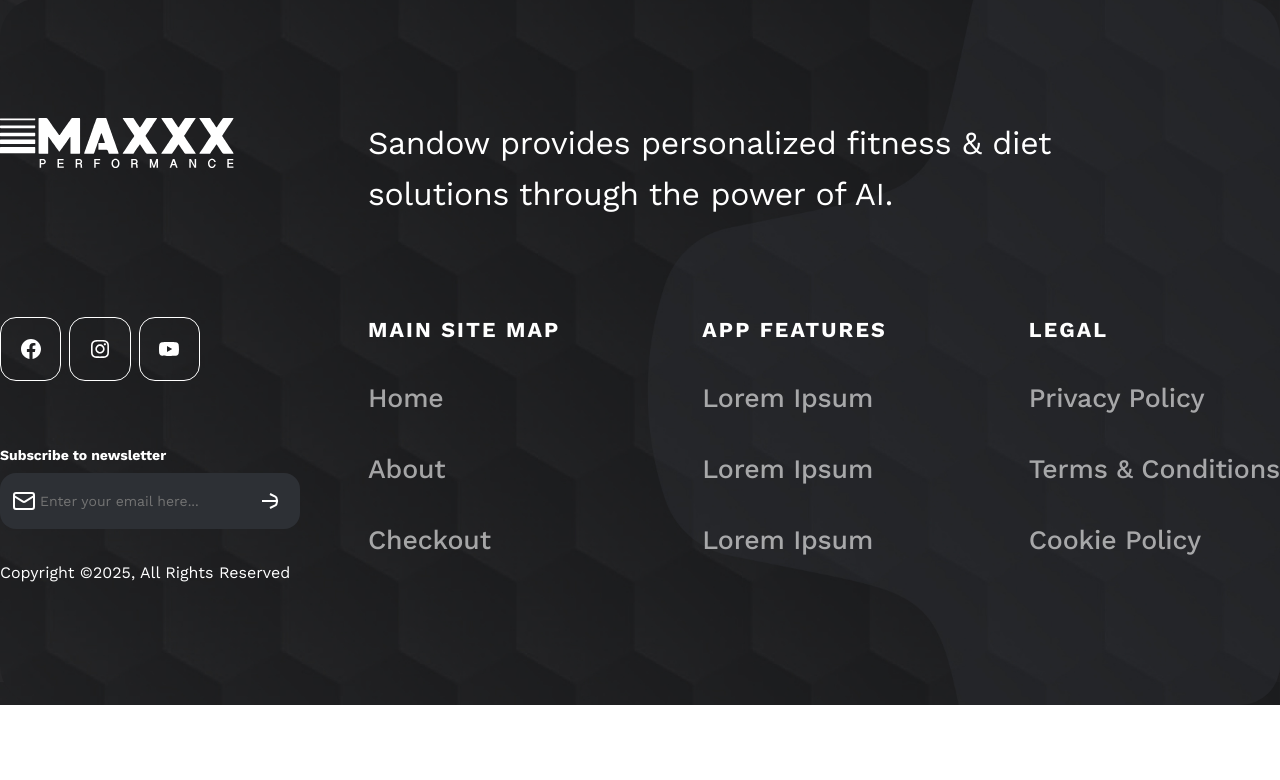
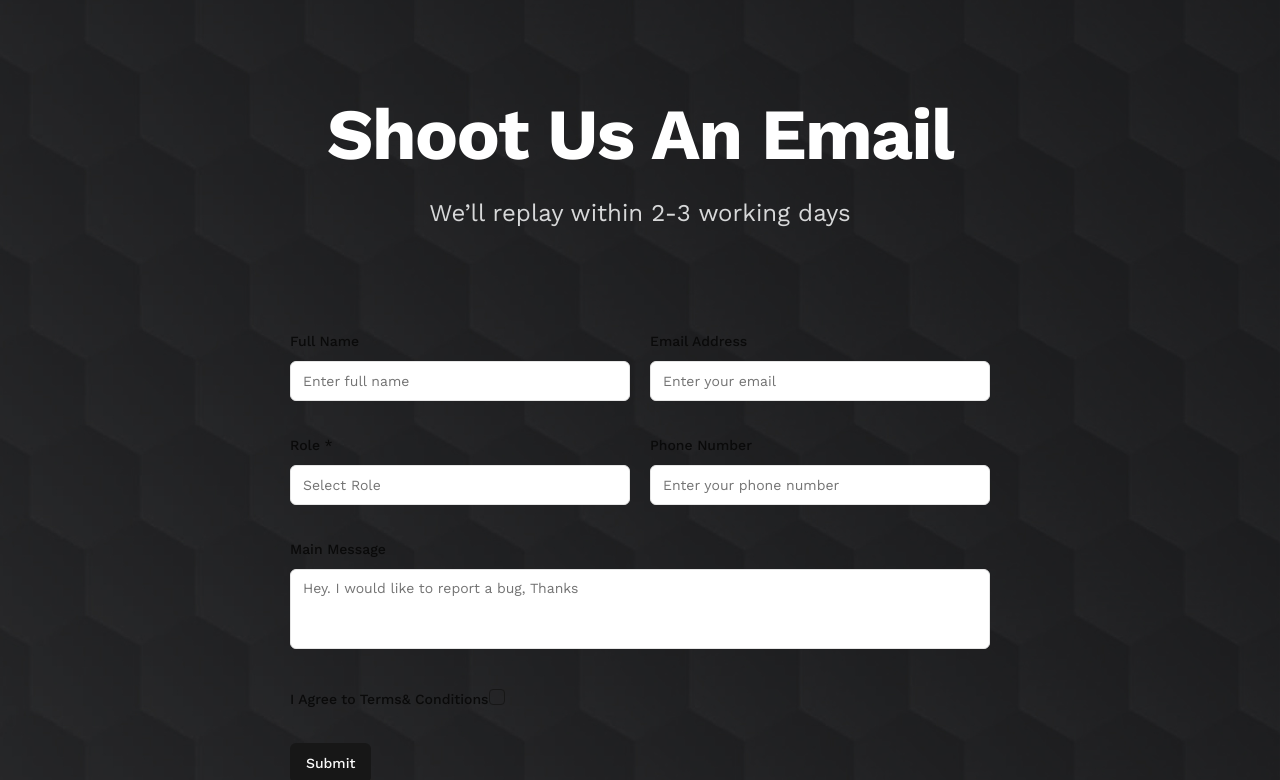
Before and after one commit to mickeyminion14/shadcn-ui, a Next.js app: page /contact-us in a window 1280 px wide. Shown: the part 1603-2383 px from the top of the page. Before the commit the page ends 2308 px from the top, so only its background shows below. Built offline with nearby package versions, Linux system fonts and the light colour scheme.

Commit message:
contact modules

```diff
--- a/app/(marketing)/_components/get-started/get-started.module.scss
+++ b/app/(marketing)/_components/get-started/get-started.module.scss
@@ -25,6 +25,8 @@
 
 .getStatedContentWrapper {
     width: 40%;
+    position: relative;
+    z-index: 1;
 }
 
 .getStatedInfoBlock {
@@ -62,6 +64,12 @@
             height: 64px;
             width: 194px;
 
+            &:hover {
+                svg path {
+                    fill: #2A2C74
+                }
+            }
+
             svg {
                 margin-right: 16px;
             }
--- a/app/(marketing)/contact-us/_components/contact-form/contact.module.scss
+++ b/app/(marketing)/contact-us/_components/contact-form/contact.module.scss
@@ -4,5 +4,43 @@
 
 .contactFormContainer {
     max-width: 700px;
-    margin: o auto;
+    margin: 0 auto;
 }
+
+.contactFormContainer {
+    .title {
+        color: #fff;
+        text-align: center;
+        font-family: "Work Sans", sans-serif;
+        font-size: 72px;
+        font-style: normal;
+        font-weight: 700;
+        line-height: 100%;
+        letter-spacing: -1.44px;
+    }
+
+    .description {
+        color: #D7D8D9;
+        text-align: center;
+        font-family: "Work Sans", sans-serif;
+        font-size: 24px;
+        font-style: normal;
+        font-weight: 400;
+        line-height: 160%;
+        margin-top: 24px;
+    }
+}
+
+.formWrapper {
+    margin-top: 96px;
+
+    .formGroup {
+        display: flex;
+        align-items: center;
+        gap: 20px;
+    }
+
+    .formField {
+        width: 100%;
+    }
+}
--- a/app/(marketing)/contact-us/_components/contact-form/index.tsx
+++ b/app/(marketing)/contact-us/_components/contact-form/index.tsx
@@ -1,9 +1,8 @@
-"use strict";
+"use client";
 import * as z from "zod";
 import { zodResolver } from "@hookform/resolvers/zod";
 import { useForm } from "react-hook-form";
 import { Button } from "@/components/ui/button";
-("use strict");
 import {
   Form,
   FormControl,
@@ -13,13 +12,29 @@ import {
   FormLabel,
   FormMessage,
 } from "@/components/ui/form";
+import { Checkbox } from "@/components/ui/checkbox";
+import { Textarea } from "@/components/ui/textarea";
 import { Input } from "@/components/ui/input";
 import styles from "./contact.module.scss";
 
 const formSchema = z.object({
-  username: z.string().min(2, {
-    message: "Username must be at least 2 characters.",
+  fullName: z.string().min(2, {
+    message: "Full name must be at least 2 characters.",
   }),
+
+  emailAddress: z
+    .string()
+    .nonempty("Email address is required")
+    .email({ message: "Email address be a valid email" }),
+
+  role: z.string({
+    required_error: "Please select an role.",
+  }),
+  phone: z.string().nonempty("Phone is required"),
+  message: z.string().min(2, {
+    message: "Message must be at least 2 characters.",
+  }),
+  agree: z.boolean().default(false).optional(),
 });
 
 const ContactForm = () => {
@@ -27,7 +42,12 @@ const ContactForm = () => {
   const form = useForm<z.infer<typeof formSchema>>({
     resolver: zodResolver(formSchema),
     defaultValues: {
-      username: "",
+      fullName: "",
+      emailAddress: "",
+      role: "",
+      phone: "",
+      message: "",
+      agree: false,
     },
   });
 
@@ -49,18 +69,96 @@ const ContactForm = () => {
         <div className={styles.formWrapper}>
           <Form {...form}>
             <form onSubmit={form.handleSubmit(onSubmit)} className="space-y-8">
+              <div className={styles.formGroup}>
+                <FormField
+                  control={form.control}
+                  name="fullName"
+                  render={({ field }) => (
+                    <FormItem className={styles.formField}>
+                      <FormLabel>Full Name</FormLabel>
+                      <FormControl>
+                        <Input placeholder="Enter full name" {...field} />
+                      </FormControl>
+                      <FormMessage />
+                    </FormItem>
+                  )}
+                />
+                <FormField
+                  control={form.control}
+                  name="emailAddress"
+                  render={({ field }) => (
+                    <FormItem className={styles.formField}>
+                      <FormLabel>Email Address</FormLabel>
+                      <FormControl>
+                        <Input placeholder="Enter your email" {...field} />
+                      </FormControl>
+                      <FormMessage />
+                    </FormItem>
+                  )}
+                />
+              </div>
+
+              <div className={styles.formGroup}>
+                <FormField
+                  control={form.control}
+                  name="role"
+                  render={({ field }) => (
+                    <FormItem className={styles.formField}>
+                      <FormLabel>Role *</FormLabel>
+                      <FormControl>
+                        <Input placeholder="Select Role" {...field} />
+                      </FormControl>
+                      <FormMessage />
+                    </FormItem>
+                  )}
+                />
+
+                <FormField
+                  control={form.control}
+                  name="phone"
+                  render={({ field }) => (
+                    <FormItem className={styles.formField}>
+                      <FormLabel>Phone Number</FormLabel>
+                      <FormControl>
+                        <Input
+                          placeholder="Enter your phone number"
+                          {...field}
+                        />
+                      </FormControl>
+                      <FormMessage />
+                    </FormItem>
+                  )}
+                />
+              </div>
               <FormField
                 control={form.control}
-                name="username"
+                name="phone"
                 render={({ field }) => (
-                  <FormItem>
-                    <FormLabel>Username</FormLabel>
+                  <FormItem className={styles.formField}>
+                    <FormLabel>Main Message</FormLabel>
                     <FormControl>
-                      <Input placeholder="shadcn" {...field} />
+                      <Textarea
+                        placeholder="Hey. I would like to report a bug, Thanks"
+                        className="resize-none"
+                        {...field}
+                      />
                     </FormControl>
-                    <FormDescription>
-                      This is your public display name.
-                    </FormDescription>
+                    <FormMessage />
+                  </FormItem>
+                )}
+              />
+              <FormField
+                control={form.control}
+                name="agree"
+                render={({ field }) => (
+                  <FormItem className={styles.formField}>
+                    <FormLabel>I Agree to Terms& Conditions</FormLabel>
+                    <FormControl>
+                      <Checkbox
+                        checked={field.value}
+                        onCheckedChange={field.onChange}
+                      />
+                    </FormControl>
                     <FormMessage />
                   </FormItem>
                 )}
--- a/app/(marketing)/contact-us/page.tsx
+++ b/app/(marketing)/contact-us/page.tsx
@@ -9,7 +9,7 @@ const ContactUs = () => {
       <HeroSection />
       {/* <LocationMap /> */}
       <GetStarted />
-      {/* <ContactForm /> */}
+      <ContactForm />
     </div>
   );
 };
--- /dev/null
+++ b/components/ui/checkbox.tsx
@@ -0,0 +1,30 @@
+"use client"
+
+import * as React from "react"
+import * as CheckboxPrimitive from "@radix-ui/react-checkbox"
+import { Check } from "lucide-react"
+
+import { cn } from "@/lib/utils"
+
+const Checkbox = React.forwardRef<
+  React.ElementRef<typeof CheckboxPrimitive.Root>,
+  React.ComponentPropsWithoutRef<typeof CheckboxPrimitive.Root>
+>(({ className, ...props }, ref) => (
+  <CheckboxPrimitive.Root
+    ref={ref}
+    className={cn(
+      "peer h-4 w-4 shrink-0 rounded-sm border border-primary ring-offset-background focus-visible:outline-none focus-visible:ring-2 focus-visible:ring-ring focus-visible:ring-offset-2 disabled:cursor-not-allowed disabled:opacity-50 data-[state=checked]:bg-primary data-[state=checked]:text-primary-foreground",
+      className
+    )}
+    {...props}
+  >
+    <CheckboxPrimitive.Indicator
+      className={cn("flex items-center justify-center text-current")}
+    >
+      <Check className="h-4 w-4" />
+    </CheckboxPrimitive.Indicator>
+  </CheckboxPrimitive.Root>
+))
+Checkbox.displayName = CheckboxPrimitive.Root.displayName
+
+export { Checkbox }
--- /dev/null
+++ b/components/ui/textarea.tsx
@@ -0,0 +1,24 @@
+import * as React from "react"
+
+import { cn } from "@/lib/utils"
+
+export interface TextareaProps
+  extends React.TextareaHTMLAttributes<HTMLTextAreaElement> {}
+
+const Textarea = React.forwardRef<HTMLTextAreaElement, TextareaProps>(
+  ({ className, ...props }, ref) => {
+    return (
+      <textarea
+        className={cn(
+          "flex min-h-[80px] w-full rounded-md border border-input bg-background px-3 py-2 text-sm ring-offset-background placeholder:text-muted-foreground focus-visible:outline-none focus-visible:ring-2 focus-visible:ring-ring focus-visible:ring-offset-2 disabled:cursor-not-allowed disabled:opacity-50",
+          className
+        )}
+        ref={ref}
+        {...props}
+      />
+    )
+  }
+)
+Textarea.displayName = "Textarea"
+
+export { Textarea }
--- a/package.json
+++ b/package.json
@@ -10,6 +10,7 @@
   },
   "dependencies": {
     "@hookform/resolvers": "^3.3.4",
+    "@radix-ui/react-checkbox": "^1.0.4",
     "@radix-ui/react-label": "^2.0.2",
     "@radix-ui/react-slot": "^1.0.2",
     "class-variance-authority": "^0.7.0",
```
Also changed, not shown: 1 other file (tests, documents, lock files or other folders).
